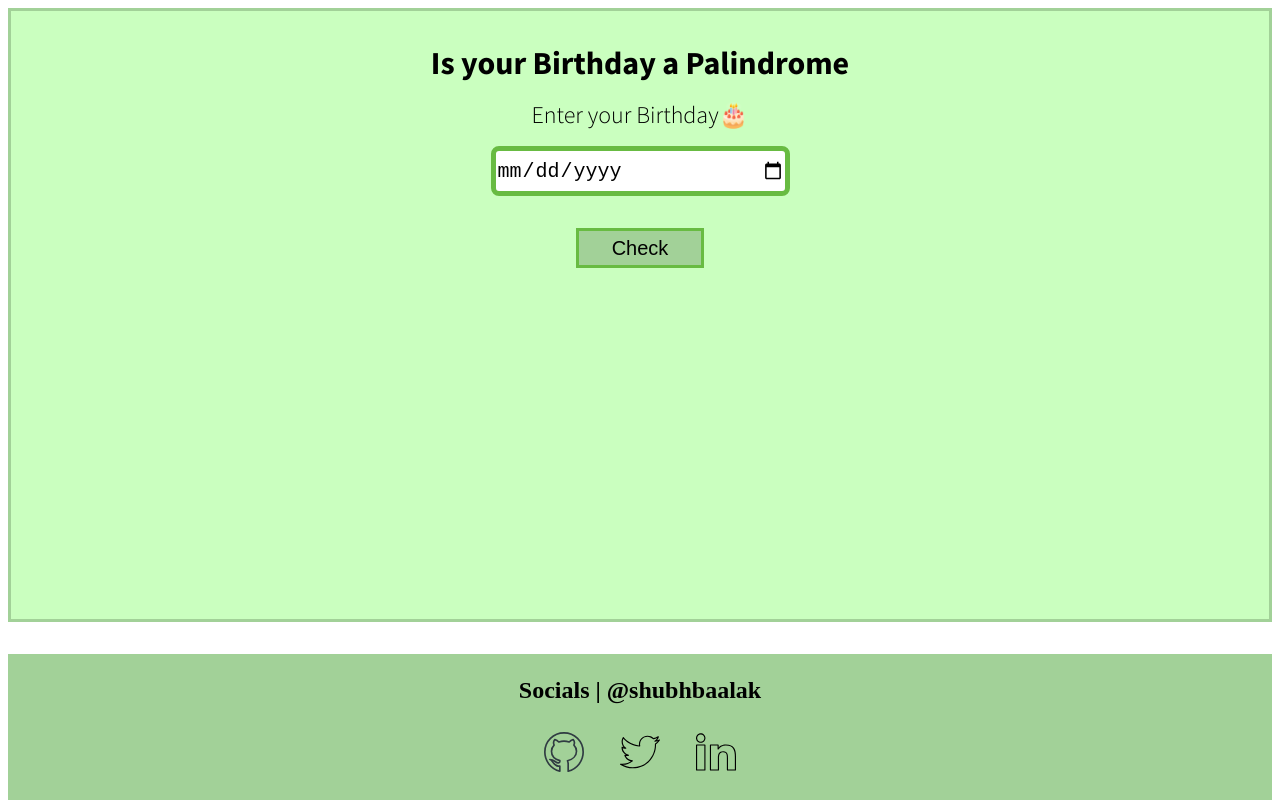
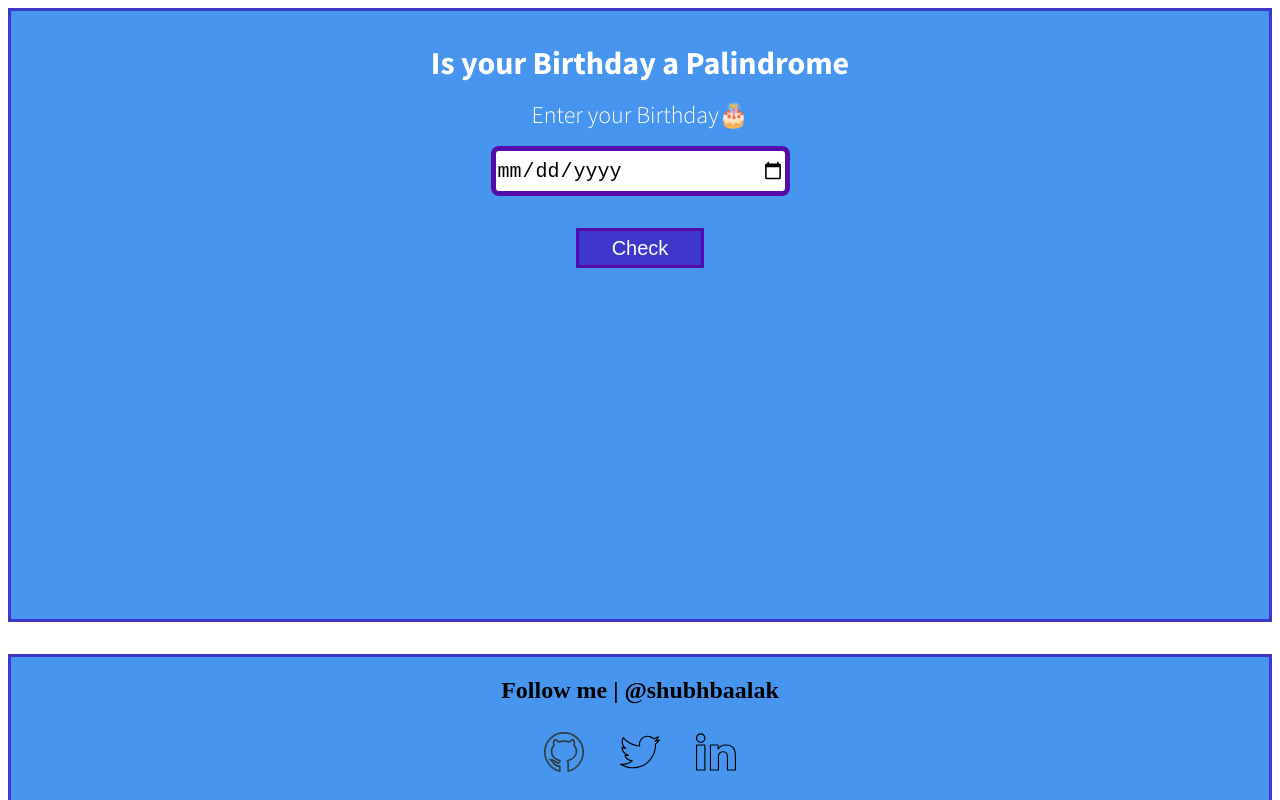
Before and after one commit to shubh-dwivedi/palindrome-birthday-app, a plain HTML site: page index.html in a window 1280 px wide. Drawn offline with Linux system fonts and the light colour scheme.

Commit message:
style: minor changes

```diff
--- a/index.html
+++ b/index.html
@@ -19,7 +19,7 @@
     </div>
 
     <footer>
-        <h2>Socials | @shubhbaalak</h2>
+        <h2>Follow me | @shubhbaalak</h2>
         <ul>
             <li> <a href="/"> <img src="images/github-line.svg" alt="github" class="footer-img"></a></li>
             <li> <a href="/"><img src="images/twitter-line.svg" alt="twitter" class="footer-img"></a></li>
--- a/styles.css
+++ b/styles.css
@@ -2,9 +2,9 @@
 @import url('https://fonts.googleapis.com/css2?family=Source+Sans+Pro:wght@300;600;700&display=swap');
 
 :root {
-    --primary-color: #CAFFBF;
-    --secondary-color: #a2d198;
-    --dark-secondary-color: rgb(104, 187, 66);
+    --primary-color: #4895ef;
+    --secondary-color: #3f37c9;
+    --dark-secondary-color: #560bad;
 }
 
 .container-center {
@@ -12,17 +12,19 @@
     padding: 1rem;
     text-align: center;
     font-family: "Source sans pro", sans-serif;
-    background-color: #CAFFBF;
-    border: 0.2rem solid #a2d198;
+    background-color: #4895ef;
+    border: 0.2rem solid #3f37c9;
     height: 72vh;
 }
 
 .heading-main {
     margin: 1rem auto;
+    color: white;
 }
 
 label {
     font-size: 1.5rem;
+    color: white;
 }
 
 #input-date {
@@ -31,7 +33,7 @@ label {
     margin: 1rem auto;
     width: 18rem;
     height: 2.5rem;
-    border: 5px solid rgb(104, 187, 66);
+    border: 5px solid #560bad;
     border-radius: 0.5rem;
 }
 
@@ -42,15 +44,15 @@ label {
     width: 8rem;
     height: 2.5rem;
     font-size: 1.25rem;
-    color: black;
-    background-color: var(--secondary-color);
+    color: white;
+    background-color: #3f37c9;
     border: 0.2rem solid var(--dark-secondary-color);
 }
 
 #output {
     font-size: 1.65rem;
     padding: 0.5rem;
-    color: rgb(3, 117, 3);
+    color: wheat;
 }
 
 footer {
@@ -60,10 +62,11 @@ footer {
     right: 0;
     margin: auto 0.5rem;
     text-align: center;
-    background-color: var(--secondary-color);
+    background-color: #4895ef;
     border-top: 0.2rem solid var(--secondary-color);
     border-left: 0.2rem solid var(--secondary-color);
     border-right: 0.2rem solid var(--secondary-color);
+    color: black;
 }
 
 footer ul {
@@ -79,4 +82,5 @@ footer img {
     width: 2.5rem;
     height: 2.5rem;
     margin: 0.5rem 1rem;
+
 }
```
